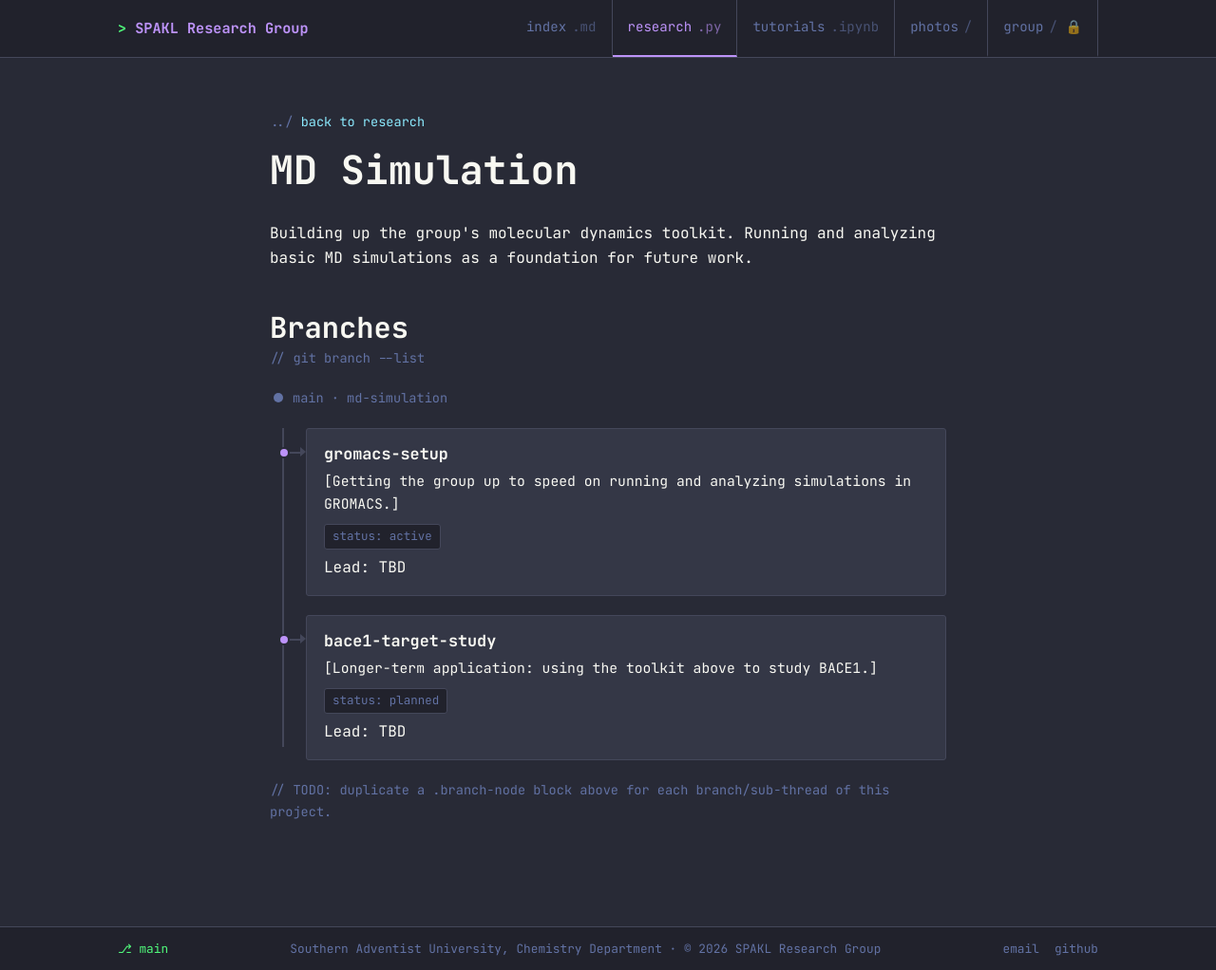
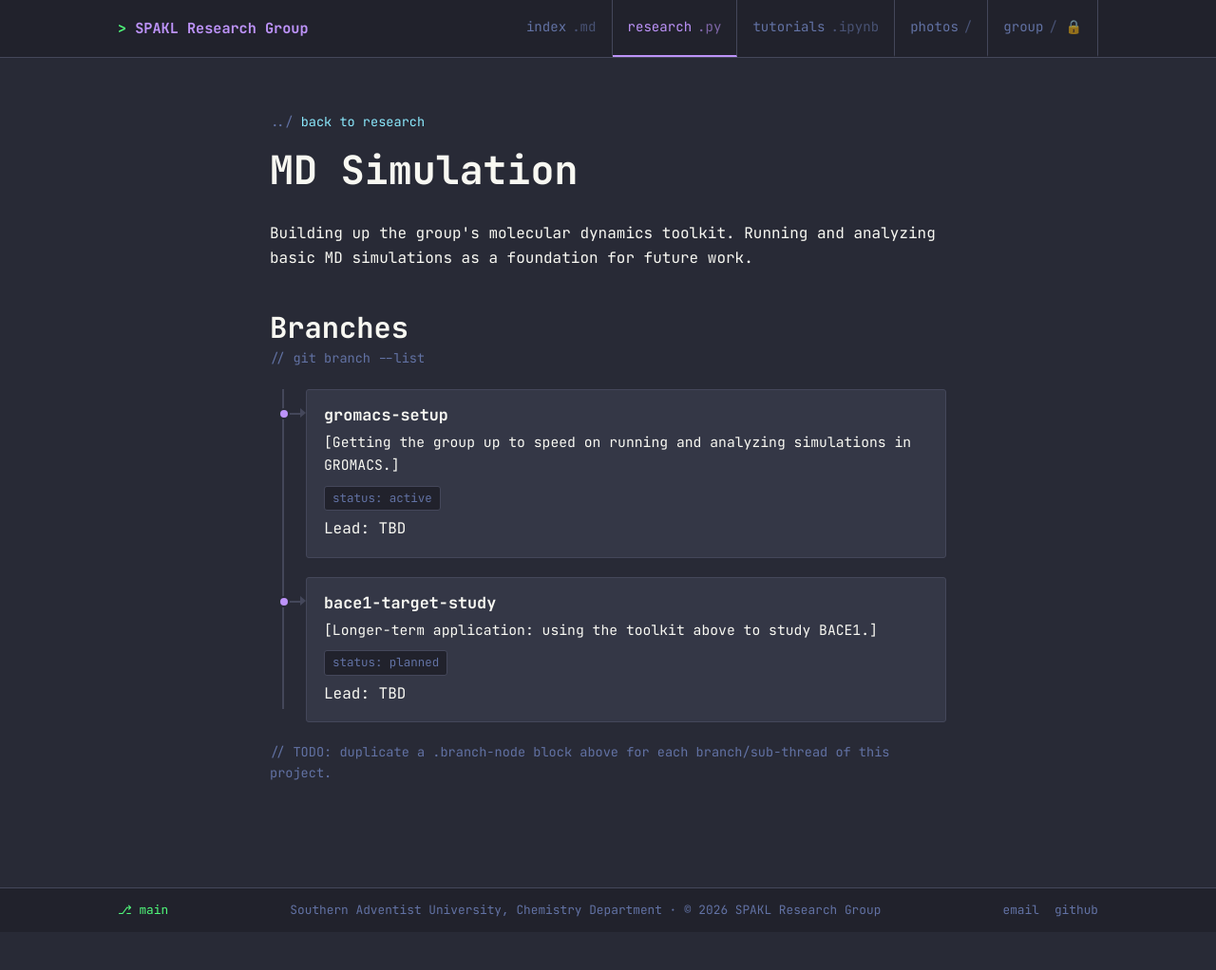
Before and after one commit to spakl/research-site, a Jekyll site: the page built from research/md-simulation.html, in a window 1280 px wide and 1022 px high. Shown: the whole window at 95% size. Built offline with Jekyll 4.4.1, drawn with Linux system fonts in a browser that asks for light colours.

Commit message:
delete main and md simulation subtitle

```diff
--- a/research/md-simulation.html
+++ b/research/md-simulation.html
@@ -15,8 +15,6 @@ title: MD Simulation
 
     <h2 style="margin-top:40px; margin-bottom:0;">Branches</h2>
     <span class="comment">git branch --list</span>
-
-    <div class="trunk-root"><span class="dot"></span> main &middot; md-simulation</div>
 
     <div class="branch-tree">
       <div class="branch-node">
```
